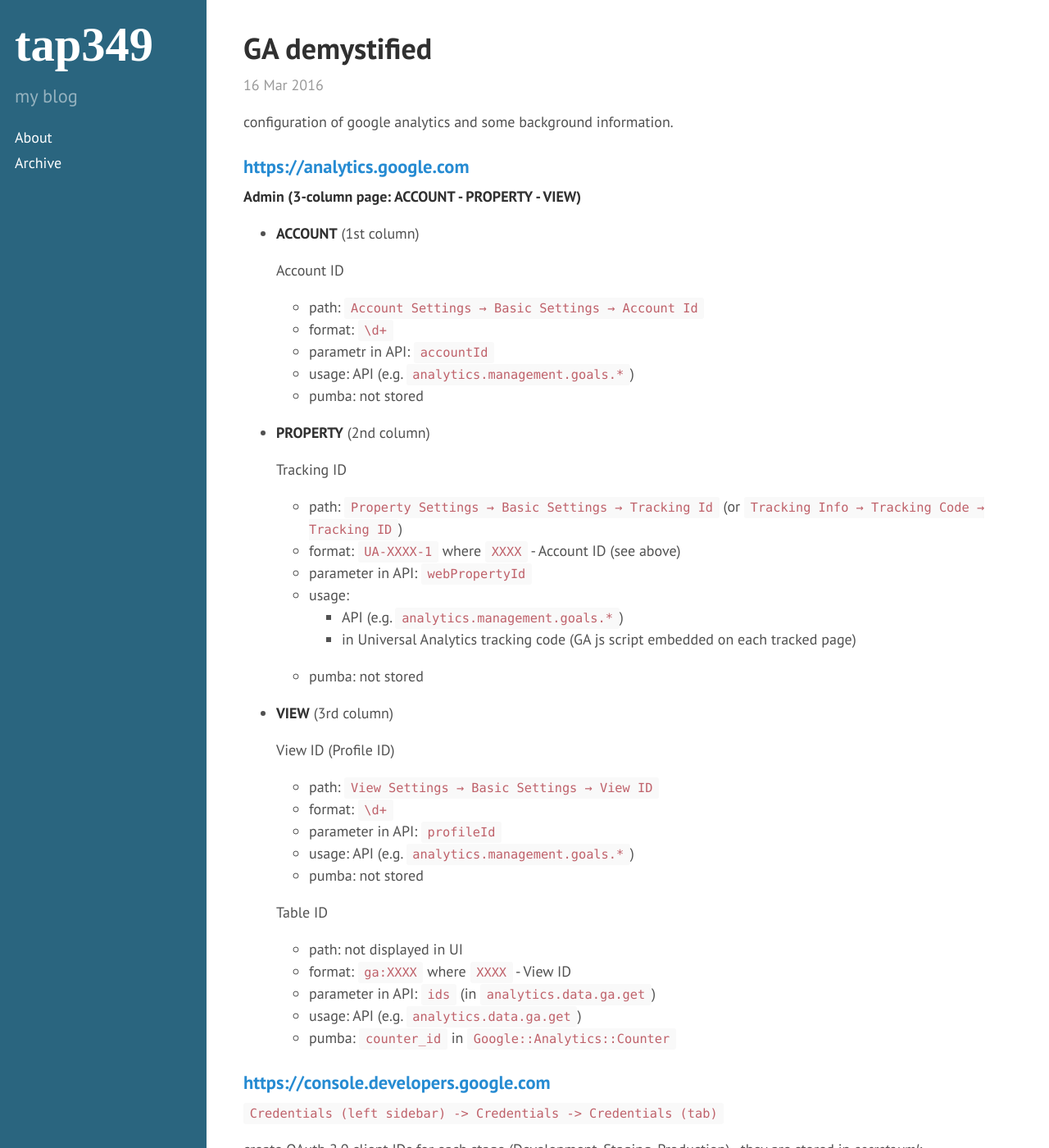
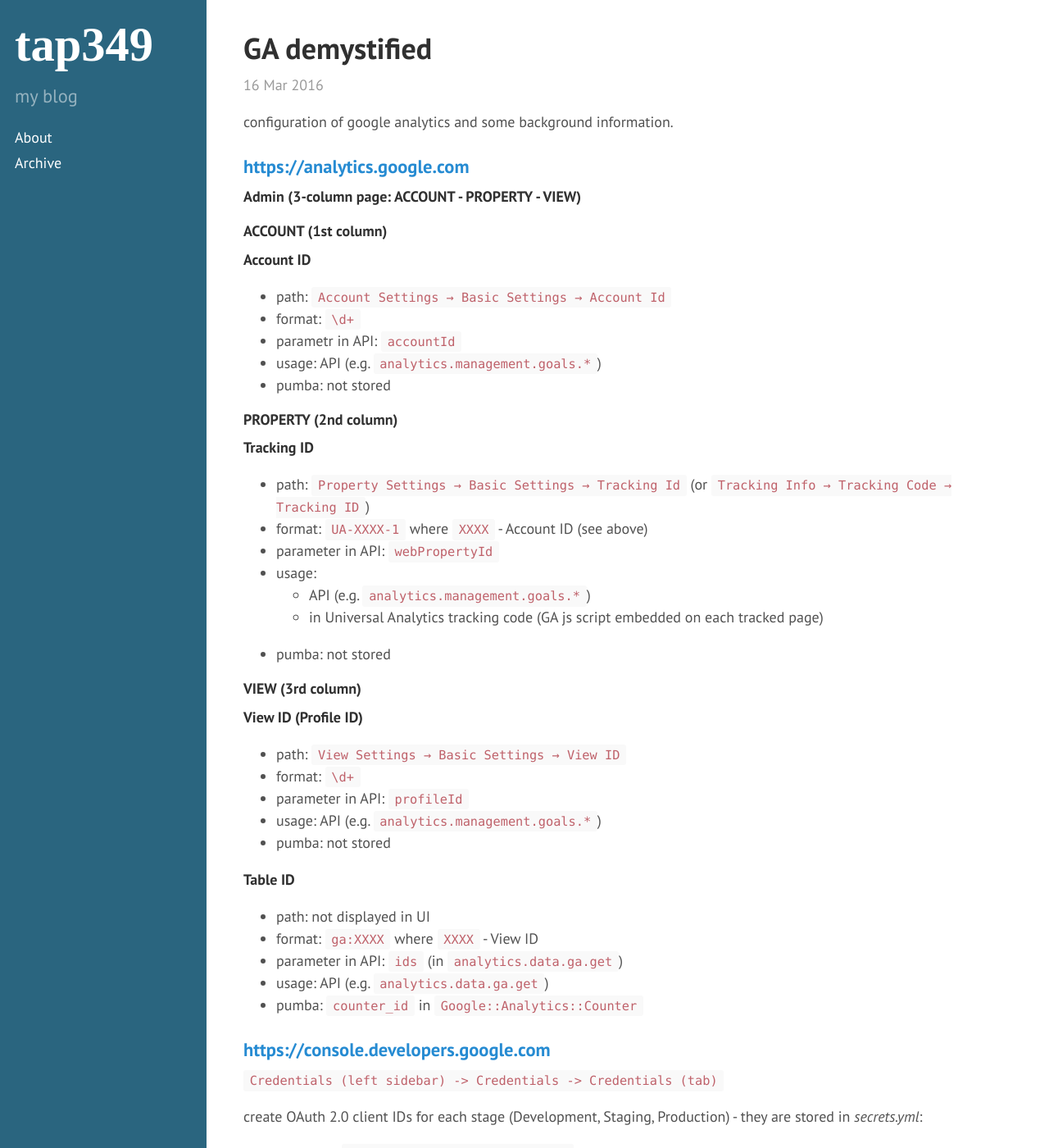
Before and after one commit to tap349/tap349.github.io, a Jekyll site: the page built from _posts/2016-03-16-GA-demystified.md, in a window 1280 px wide and 1400 px high. Shown: the whole window at 82% size. Built offline with Jekyll 4.4.1, drawn with Linux system fonts in a browser that asks for light colours.

Commit message:
update 2016-05-11_09:55:34

```diff
--- a/_posts/2016-03-16-GA-demystified.md
+++ b/_posts/2016-03-16-GA-demystified.md
@@ -14,9 +14,9 @@
 
 **Admin (3-column page: ACCOUNT - PROPERTY - VIEW)**
 
-- **ACCOUNT** (1st column)
+#### ACCOUNT (1st column)
 
-  Account ID
+  **Account ID**
 
   - path: `Account Settings → Basic Settings → Account Id`
   - format: `\d+`
@@ -24,9 +24,9 @@
   - usage: API (e.g. `analytics.management.goals.*`)
   - pumba: not stored
 
-- **PROPERTY** (2nd column)
+#### PROPERTY (2nd column)
 
-  Tracking ID
+  **Tracking ID**
 
   - path: `Property Settings → Basic Settings → Tracking Id`
     (or `Tracking Info → Tracking Code → Tracking ID`)
@@ -38,9 +38,9 @@
       (GA js script embedded on each tracked page)
   - pumba: not stored
 
-- **VIEW** (3rd column)
+#### VIEW (3rd column)
 
-  View ID (Profile ID)
+  **View ID (Profile ID)**
 
   - path: `View Settings → Basic Settings → View ID`
   - format: `\d+`
@@ -48,7 +48,7 @@
   - usage: API (e.g. `analytics.management.goals.*`)
   - pumba: not stored
 
-  Table ID
+  **Table ID**
 
   - path: not displayed in UI
   - format: `ga:XXXX` where `XXXX` - View ID
```
